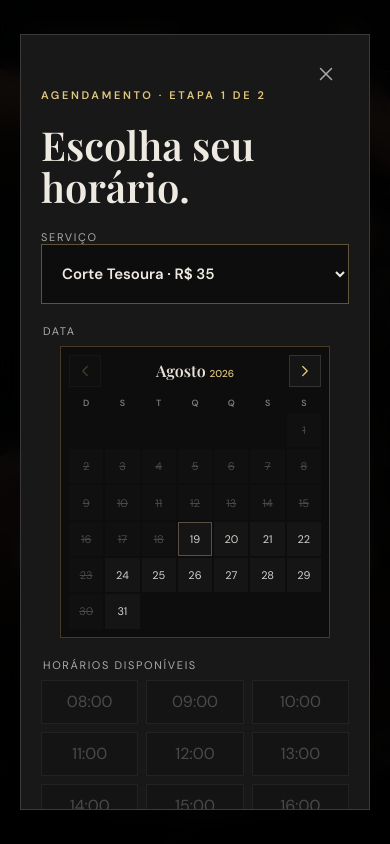
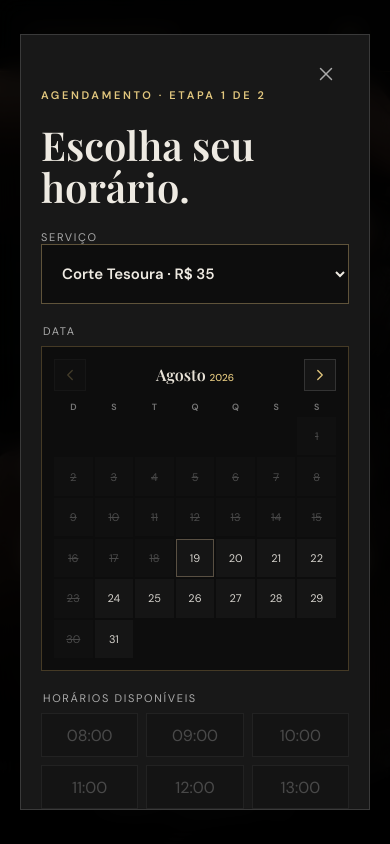
Before and after one commit to byeduardaanjos/DBarberShop, a Next.js app: page / in a window 390 px wide. Both pictures are taken after a click on the button "Agendar horário". Shown: the top 844 px of the page. Built offline with nearby package versions, Linux system fonts and the light colour scheme.

Commit message:
Alinha calendário ao campo de serviço

```diff
--- a/app/globals.css
+++ b/app/globals.css
@@ -459,6 +459,7 @@ a:focus-visible,button:focus-visible,input:focus-visible,select:focus-visible,te
   background:#0d0d0d;
   border:1px solid rgba(200,164,93,.3);
 }
+.calendar-fieldset .premium-calendar{width:100%;max-width:none}
 .calendar-header{
   display:grid;
   grid-template-columns:40px 1fr 40px;
@@ -554,6 +555,7 @@ a:focus-visible,button:focus-visible,input:focus-visible,select:focus-visible,te
 .time-grid button:disabled{opacity:.3;cursor:not-allowed}
 @media(max-width:800px){
   .premium-calendar{width:min(100%,270px);padding:8px}
+  .calendar-fieldset .premium-calendar{width:100%;padding:12px}
   .calendar-header{
     grid-template-columns:32px 1fr 32px;
     margin-bottom:8px;
```
